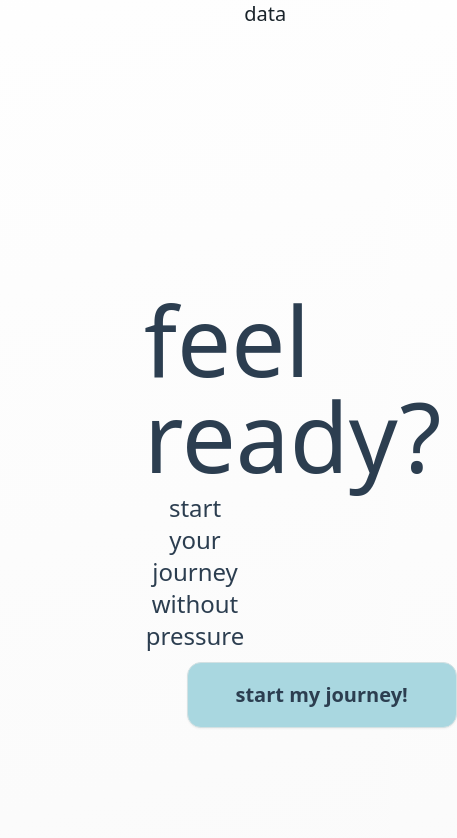
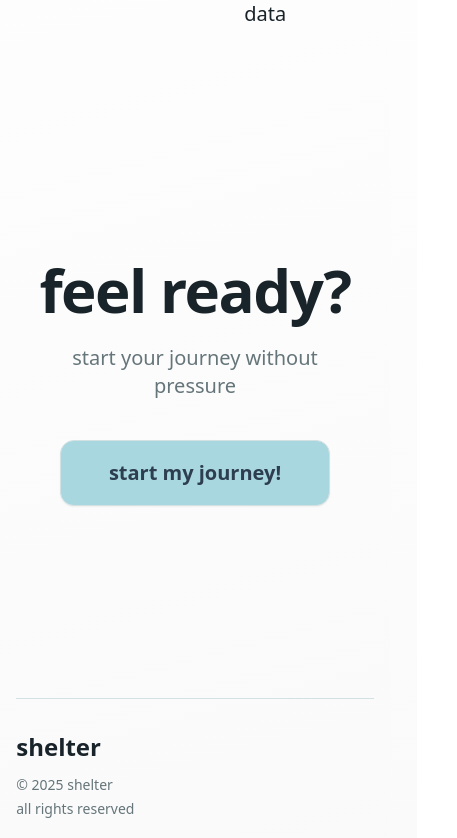
Before and after one commit to Stageddat/shelter-web, a Next.js app: page / in a window 390 px wide. Shown: the part 4586-5424 px from the top of the page, 457 px wide, since content can reach past the window. Built offline with nearby package versions, Linux system fonts and the light colour scheme.

Commit message:
feat: fix start section responsive

```diff
--- a/src/components/landing/sections/Start.tsx
+++ b/src/components/landing/sections/Start.tsx
@@ -2,14 +2,18 @@ import CtaButton from "../CtaButton";
 
 export default function Start() {
   return (
-    <main className="flex flex-col gap-x-16 px-36 py-40">
-      <h2 className="mb-2 text-center text-8xl">feel ready?</h2>
-      <p className="mb-2.5 text-center text-2xl">
-        start your journey without pressure
-      </p>
-      <div className="mx-auto w-1/6 items-center">
-        <CtaButton />
+    <section className="px-8 py-32 lg:py-40">
+      <div className="mx-auto max-w-4xl text-center">
+        <h2 className="text-foreground mb-6 text-6xl font-bold tracking-tight lg:text-8xl">
+          feel ready?
+        </h2>
+        <p className="text-muted-foreground mb-10 text-xl lg:text-2xl">
+          start your journey without pressure
+        </p>
+        <div className="flex justify-center">
+          <CtaButton />
+        </div>
       </div>
-    </main>
+    </section>
   );
 }
```
